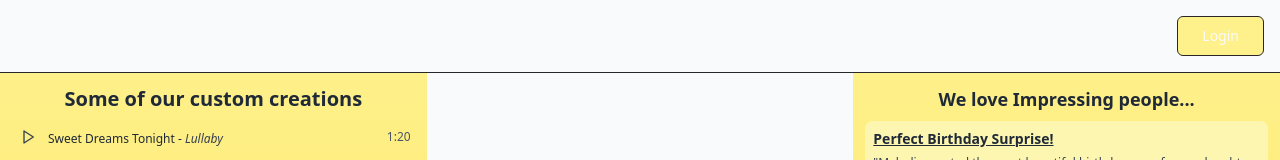
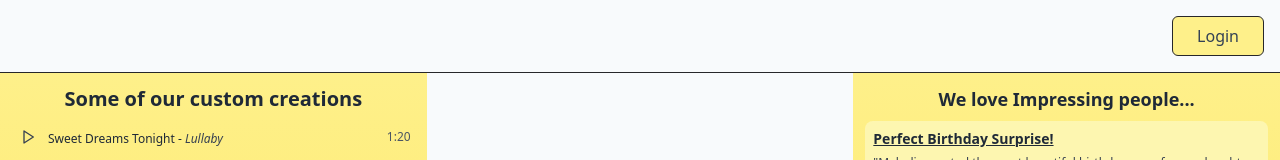
Before and after one commit to chinmay-multiply/songcraft-genesis-page, a React (Vite) app: page / in a window 1280 px wide. Shown: the top 160 px of the page. Built offline with nearby package versions, Linux system fonts and the light colour scheme.

Commit message:
Visual edit in Lovable
Edited UI in Lovable

```diff
--- a/src/pages/Index.tsx
+++ b/src/pages/Index.tsx
@@ -117,7 +117,7 @@ const Index = () => {
       <div className="flex justify-between items-center p-4 border-b border-border bg-slate-50 rounded-none">
         <div></div>
 
-        <Button variant="outline" className="px-6 bg-yellow-200 hover:bg-yellow-100">
+        <Button variant="outline" className="px-6 bg-yellow-200 hover:bg-yellow-100 text-slate-700 text-base font-thin">
           Login
         </Button>
       </div>
```
